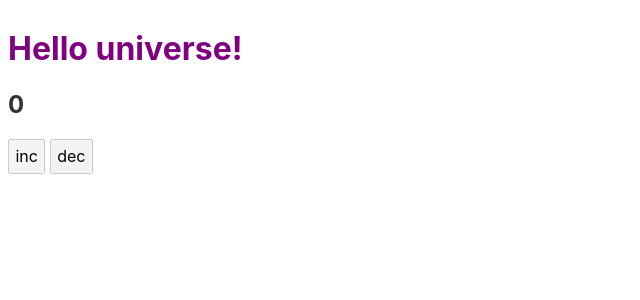
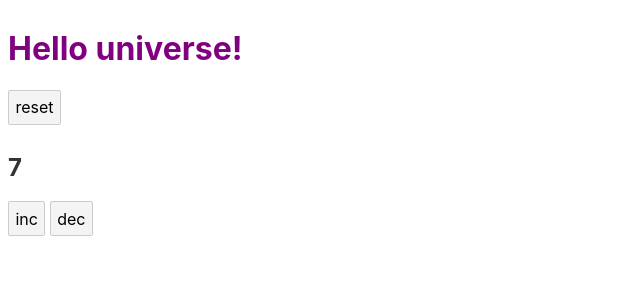
Before and after one commit to emptydiagram/svelte-collatz, a Svelte app: page / in a window 1280 px wide. Shown: the top 300 px of the page, without its empty margins (0-640 px from the left). Built offline with nearby package versions, Linux system fonts and the light colour scheme.

Commit message:
Hook up xstate machine to buttons. Impl reset

```diff
--- a/src/App.svelte
+++ b/src/App.svelte
@@ -1,15 +1,6 @@
 <script>
   import { Machine, interpret, assign } from 'xstate';
 	export let name;
-
-  let counter = 0;
-  function incCounter() {
-    counter += 1;
-  }
-  function decCounter() {
-    counter -= 1;
-  }
-
 
   const counterMachine = Machine({
     id: 'counter',
@@ -30,6 +21,11 @@
               count: ctxt => ctxt.count - 1,
             })
           },
+          RESET: {
+            actions: assign({
+              count: ctxt => 0,
+            })
+          },
         }
       }
     },
@@ -44,13 +40,17 @@
   });
 
   counterService.start();
-  counterService.send('INC');
-  counterService.send('INC');
-  counterService.send('INC');
-  counterService.send('DEC');
-  counterService.send('INC');
-  counterService.stop();
-  console.log(machineState);
+
+  function incCounter() {
+    counterService.send('INC');
+  }
+  function decCounter() {
+    counterService.send('DEC');
+  }
+  function resetCounter() {
+    counterService.send('RESET');
+  }
+
 </script>
 
 <style>
@@ -61,7 +61,11 @@
 
 <h1>Hello {name}!</h1>
 
-<h2>{ counter }</h2>
+<div>
+  <button on:click={resetCounter}>reset</button>
+</div>
+
+<h2>{machineState.context.count}</h2>
 
 <div>
   <button on:click={incCounter}>inc</button>
```
